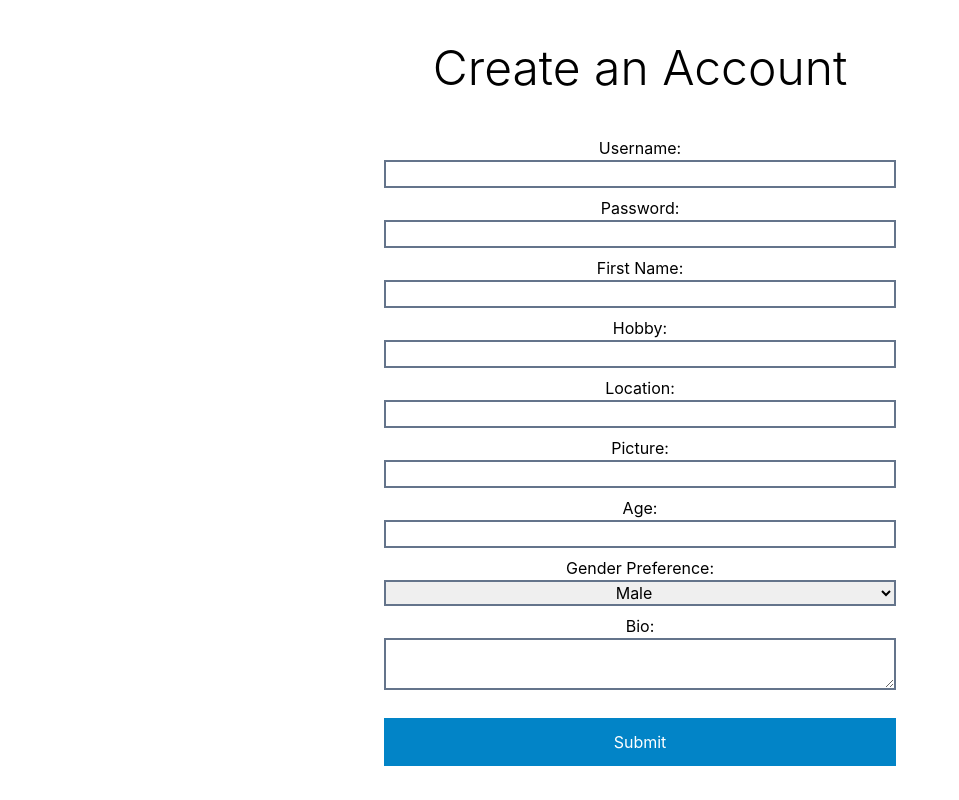
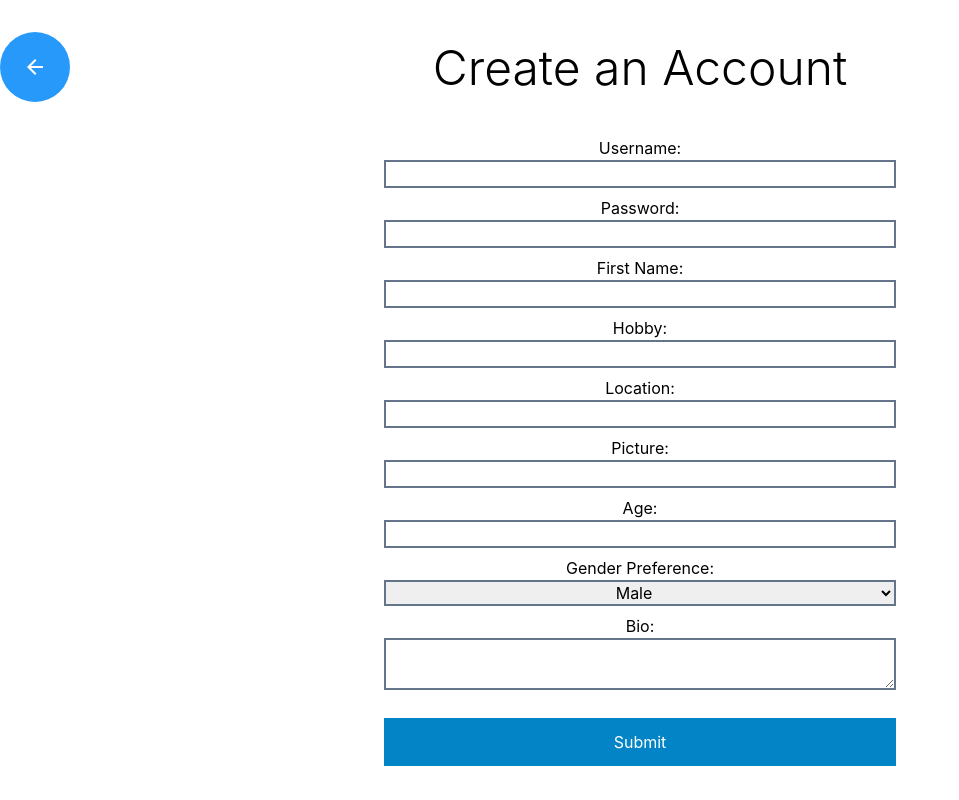
Before and after one commit to ChloeCCPeng/Cupid, a React (Create React App) app in the folder dating-app/: page /create-account in a window 1280 px wide. Shown: the whole page, without its empty margins (0-959 px from the left). Built offline with nearby package versions, Linux system fonts and the light colour scheme.

Commit message:
added back button to create account page

```diff
--- a/dating-app/src/Components/CreateAccount.js
+++ b/dating-app/src/Components/CreateAccount.js
@@ -1,4 +1,6 @@
 import React from 'react';
+import { Link } from "react-router-dom";
+import BackArrow from '../assets/Downward Arrow.svg'
 
 function CreateAccount() {
 
@@ -30,11 +32,14 @@ function CreateAccount() {
           .then(resp => resp.json())
           .then(result => console.log(result))
 
-    }
+          window.alert(`Account Created Successfully!`)
+
+          }
 
 
   return (
       <div className="container mx-auto">
+          <Link to="/login"><img src={BackArrow} alt="back arrow" className="back-arrow" /></Link>
         <div className="my-8">
             <h1 className="text-center mb-8">Create an Account</h1>
             <form className="flex flex-col align-start text-center max-w-lg m-auto" onSubmit={(e) => createAccount(e)}>
--- a/dating-app/src/styles/App.css
+++ b/dating-app/src/styles/App.css
@@ -7,3 +7,7 @@ h3 {
   font-size: 26px;
   font-weight:700;
 }
+
+img.back-arrow {
+  position: absolute;
+}
```
Also changed, not shown: dating-app/src/assets/Downward Arrow.svg (added), 1 other file (tests, documents, lock files or other folders).
